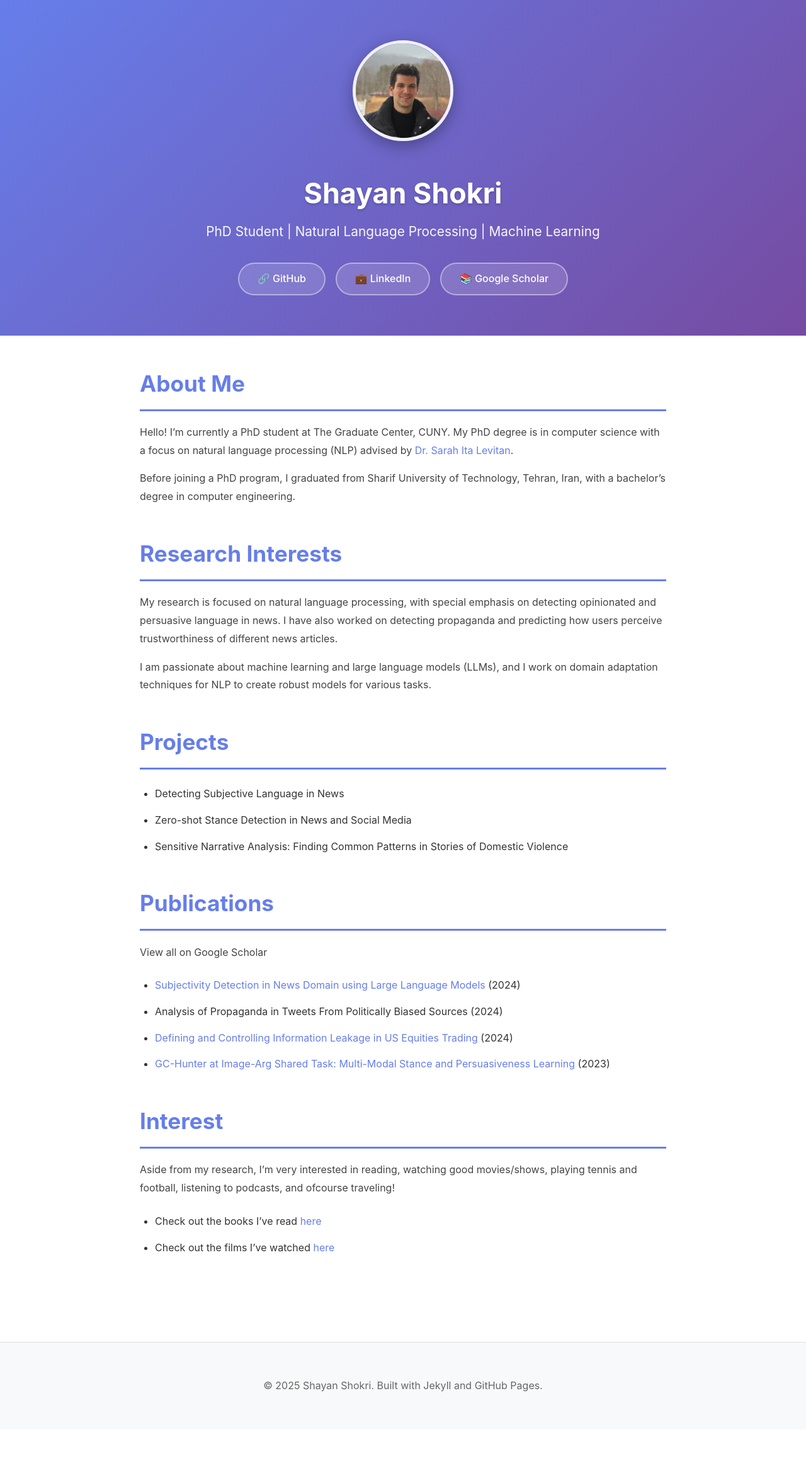
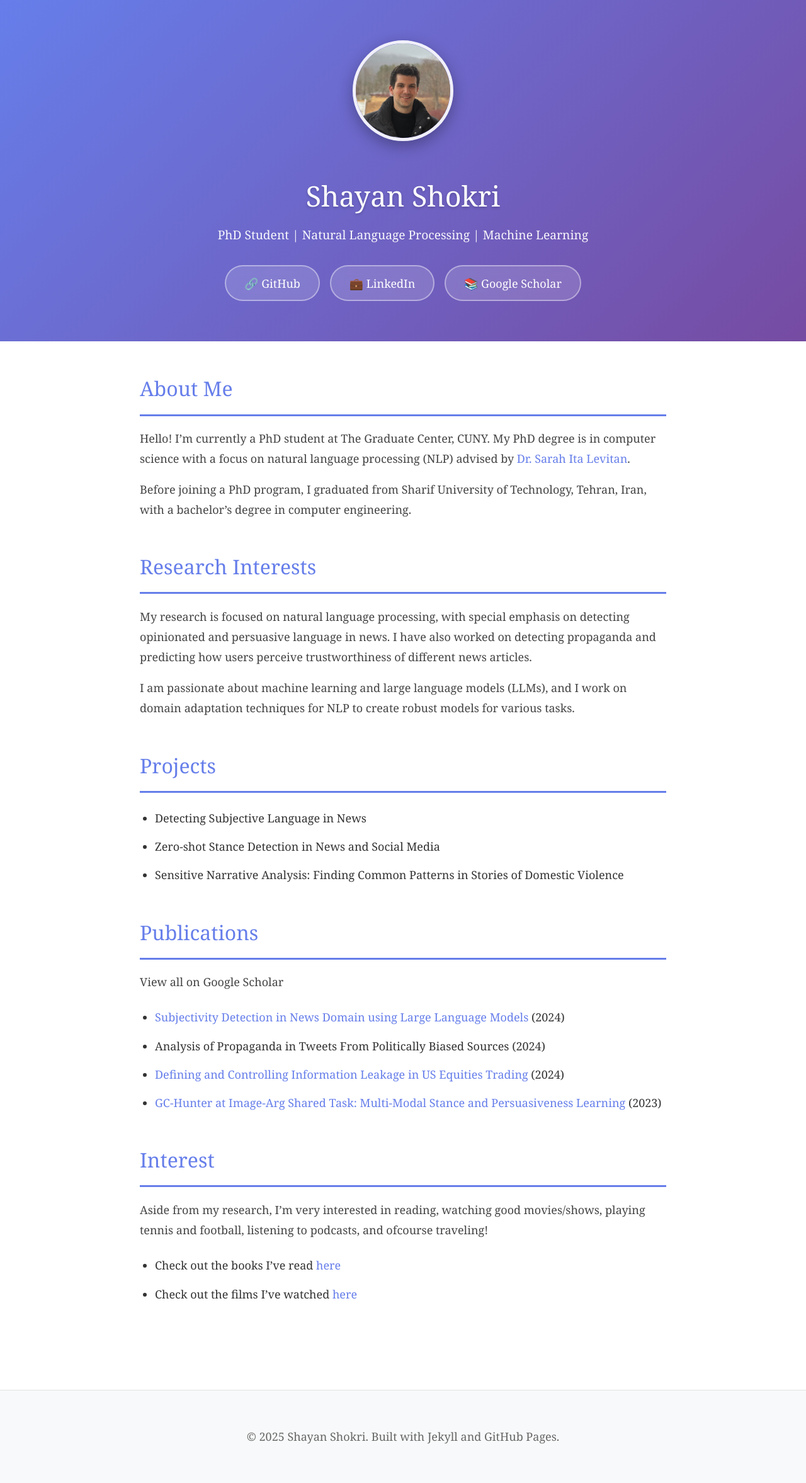
Before and after one commit to shaayaansh/shaayaansh.github.io, a Jekyll site: the page built from index.md, in a window 1280 px wide. Shown: the whole page at 63% size. Built offline with Jekyll 4.4.1, drawn with Linux system fonts in a browser that asks for light colours; before the commit the page ends 2270 px from its top, so only the background shows below that.

Commit message:
change font and bold text

```diff
--- a/_layouts/default.html
+++ b/_layouts/default.html
@@ -12,10 +12,11 @@
       body {
         margin: 0;
         padding: 0;
-        font-family: -apple-system, BlinkMacSystemFont, "Segoe UI", Roboto, "Helvetica Neue", Arial, sans-serif;
-        font-size: 16px;
-        line-height: 1.6;
+        font-family: "Georgia", "Times New Roman", serif;
+        font-size: 18px;
+        line-height: 1.7;
         color: #333;
+        font-weight: 400;
       }
 
       .page-header {
@@ -38,14 +39,15 @@
       .page-header h1 {
         margin: 1rem 0 0.5rem;
         font-size: 2.8rem;
-        font-weight: 700;
+        font-weight: 400;
         text-shadow: 0 2px 4px rgba(0, 0, 0, 0.2);
       }
 
       .page-header p {
-        font-size: 1.3rem;
+        font-size: 1.2rem;
         opacity: 0.95;
         margin: 0.5rem 0 2rem;
+        font-weight: 300;
       }
 
       .social-links {
@@ -64,7 +66,7 @@
         border-radius: 50px;
         color: white;
         text-decoration: none;
-        font-weight: 500;
+        font-weight: 400;
         transition: all 0.3s ease;
         backdrop-filter: blur(10px);
       }
@@ -84,11 +86,12 @@
 
       .main-content h1 {
         color: #667eea;
-        font-size: 2.2rem;
+        font-size: 2rem;
         margin-top: 3rem;
         margin-bottom: 1.2rem;
         padding-bottom: 0.8rem;
         border-bottom: 3px solid #667eea;
+        font-weight: 400;
       }
 
       .main-content h1:first-child {
@@ -130,6 +133,7 @@
 
       .main-content ul li strong {
         color: #667eea;
+        font-weight: 400;
       }
 
       hr {
```
